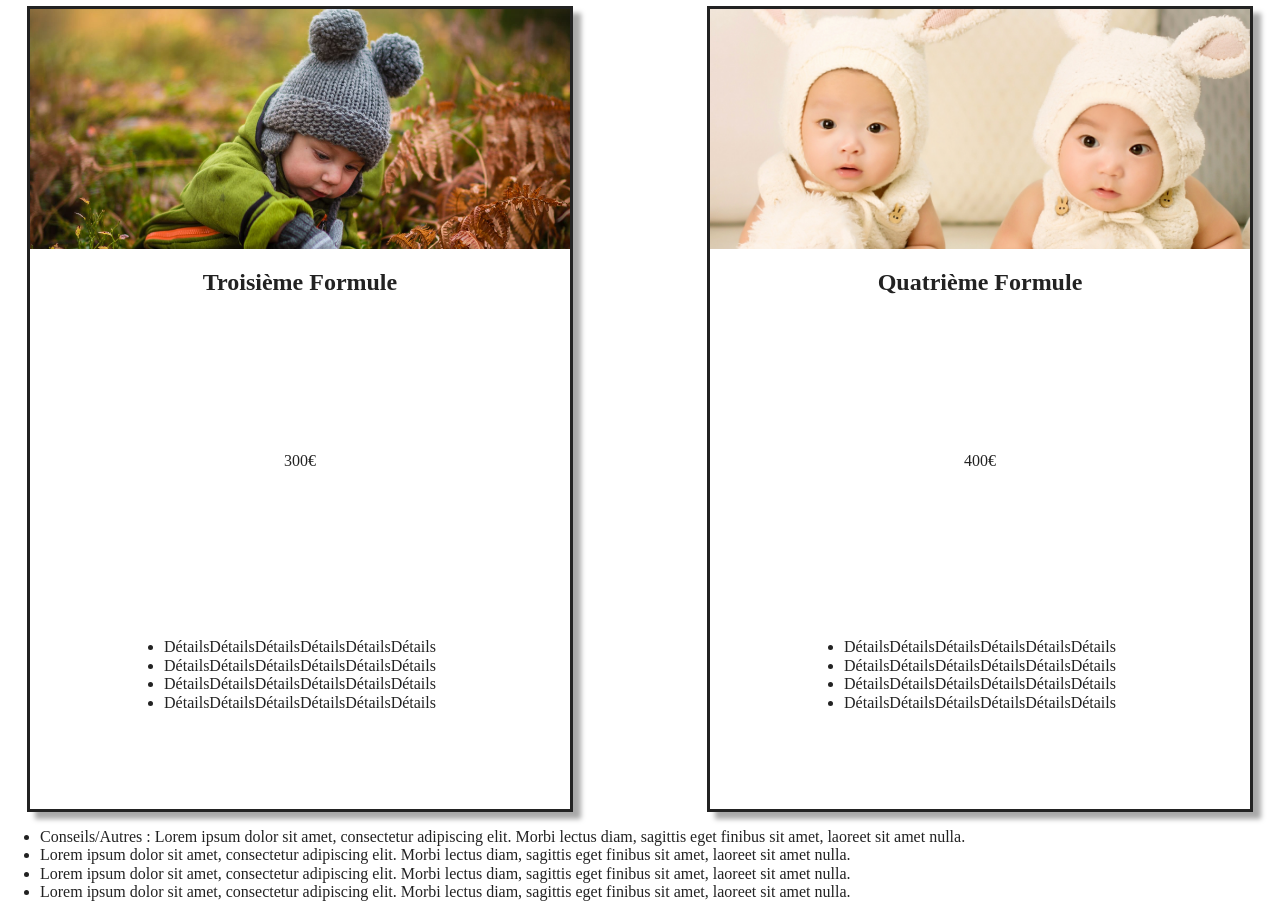
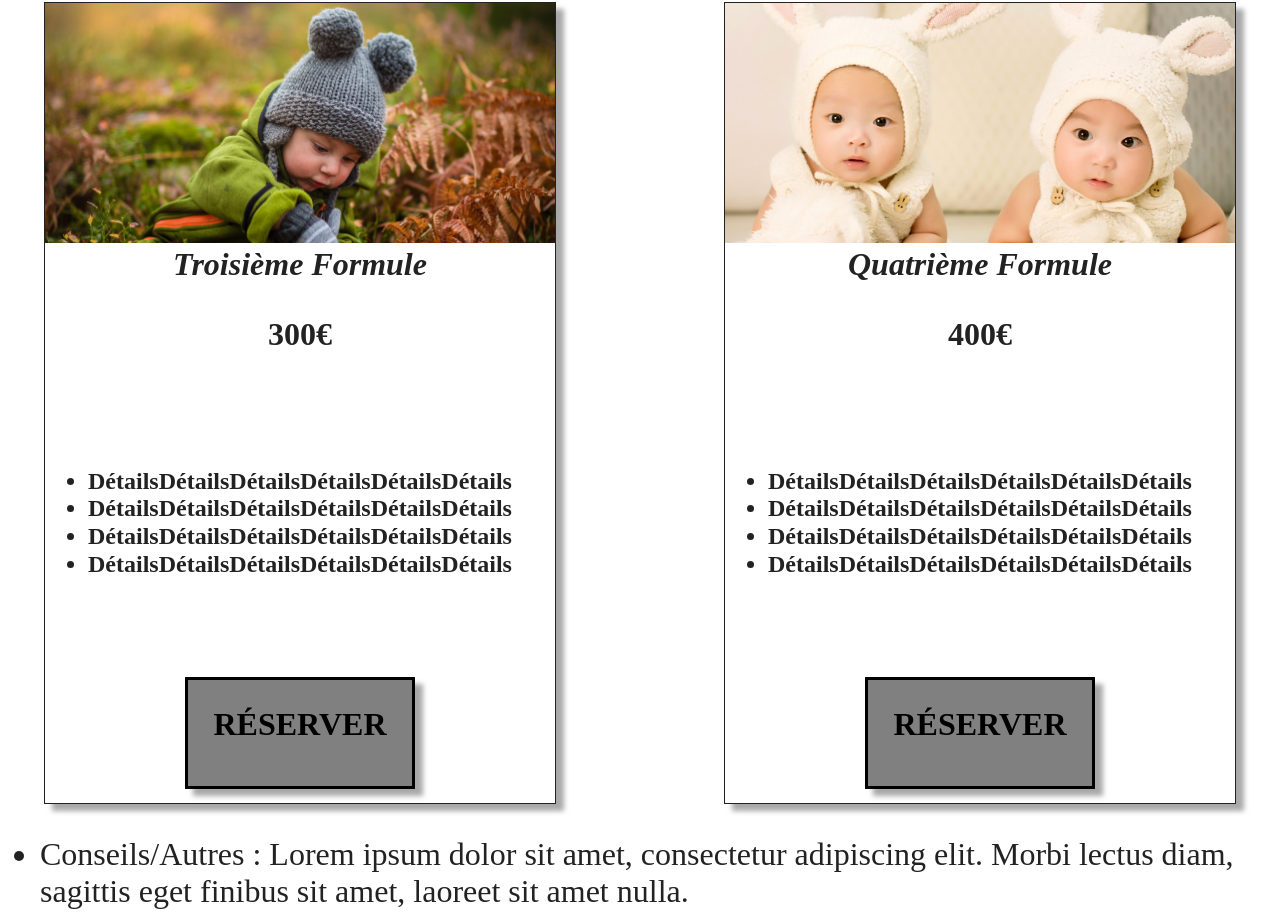
Before and after one commit to Soyda/briefSite, a website built with Parcel: page tarifs.html in a window 1280 px wide. Shown: the part 1549-2462 px from the top of the page. Built offline with nearby package versions, Linux system fonts and the light colour scheme.

Commit message:
tarifs page content done

```diff
--- a/css/style.css
+++ b/css/style.css
@@ -78,9 +78,9 @@
 
 .bandtexthome {
     position:absolute;
-    top: 35%;
+    top: 25%;
     text-align: center;
-    font-size: x-large;
+    font-size: 2em;
     font-weight: bolder;
     text-shadow: 1px 1px 5px white;
 }
@@ -134,7 +134,7 @@
     text-align: center;
     font-weight: bolder;
     font-style: italic;
-    font-size: 1.2rem;
+    font-size: 1.5rem;
 }
 
 /* Gallerie content
@@ -163,12 +163,15 @@
 }
 
 .tarifs1 article {
+    margin: 0;
+    border: 1px;
+    border-style: solid;
+    padding: 0;
     display: grid;
     grid-template-columns: 1fr;
-    grid-template-rows: 1fr 1fr 1fr 1fr;
+    grid-template-rows: 1fr 0.5fr 0.5fr 2fr 1fr;
     justify-items: center;
-    border-style: solid;
-    width: 90%;
+     width: 85%;
     height: 50em;
     box-shadow: 8px 7px 5px 0px rgba(0, 0, 0, 0.34);
 }
@@ -196,10 +199,59 @@
     object-position: 0 55%;     /*better focus position on the image */
 }
 
+.tarifs1 article h2 {
+    margin: 0;
+    border: 0;
+    padding: 0;
+    align-self: center;
+    font-size: xx-large;
+    height: 2em;
+    font-style: italic;
+}
+
+.tarifs1 article p {
+    margin: 0;
+    border: 0;
+    padding: 0;
+    align-self: center;
+    font-size: xx-large;
+    font-weight: bolder;
+    height: 2em;
+}
+
 .tarifs1 article ul {
     padding: 0;
+    align-self: center;
+    font-size: 1.5em;
+    font-weight: bolder;
+
 }
 
+.tarifs1 article a {
+    padding-top: 5%;
+    padding-left: 5%;
+    padding-right: 5%;
+    text-decoration: none;
+    align-self: center;
+    font-size: xx-large;
+    font-weight: bolder;
+    color: black;
+    text-transform: uppercase;
+    height: 2.5em;
+    border: solid;
+    border-color: black;
+    background-color: gray;
+    box-shadow: 8px 7px 5px 0px rgba(0, 0, 0, 0.34);
+}
+
+.tarifs1 article a:hover {
+    background-color: black;
+    color: white;
+}
+
+.tarifs2 {
+    font-size: 2rem;
+}
 
 /* A propos content
 ==================================================== */
--- a/tarifs.html
+++ b/tarifs.html
@@ -86,6 +86,7 @@
         <li class="detail3">DétailsDétailsDétailsDétailsDétailsDétails</li>
         <li class="detail4">DétailsDétailsDétailsDétailsDétailsDétails</li>
       </ul>
+      <a class="reserver" href="contact.html">Réserver</a>
     </article>
 
     <article class="frame2">
@@ -100,6 +101,7 @@
         <li class="detail3">DétailsDétailsDétailsDétailsDétailsDétails</li>
         <li class="detail4">DétailsDétailsDétailsDétailsDétailsDétails</li>
       </ul>
+      <a class="reserver" href="contact.html">Réserver</a>
     </article>
 
     <article class="frame3">
@@ -114,6 +116,7 @@
         <li class="detail3">DétailsDétailsDétailsDétailsDétailsDétails</li>
         <li class="detail4">DétailsDétailsDétailsDétailsDétailsDétails</li>
       </ul>
+      <a class="reserver" href="contact.html">Réserver</a>
     </article>
 
     <article class="frame4">
@@ -128,6 +131,7 @@
         <li class="detail3">DétailsDétailsDétailsDétailsDétailsDétails</li>
         <li class="detail4">DétailsDétailsDétailsDétailsDétailsDétails</li>
       </ul>
+      <a class="reserver" href="contact.html">Réserver</a>
     </article>
 
   </section>
```
